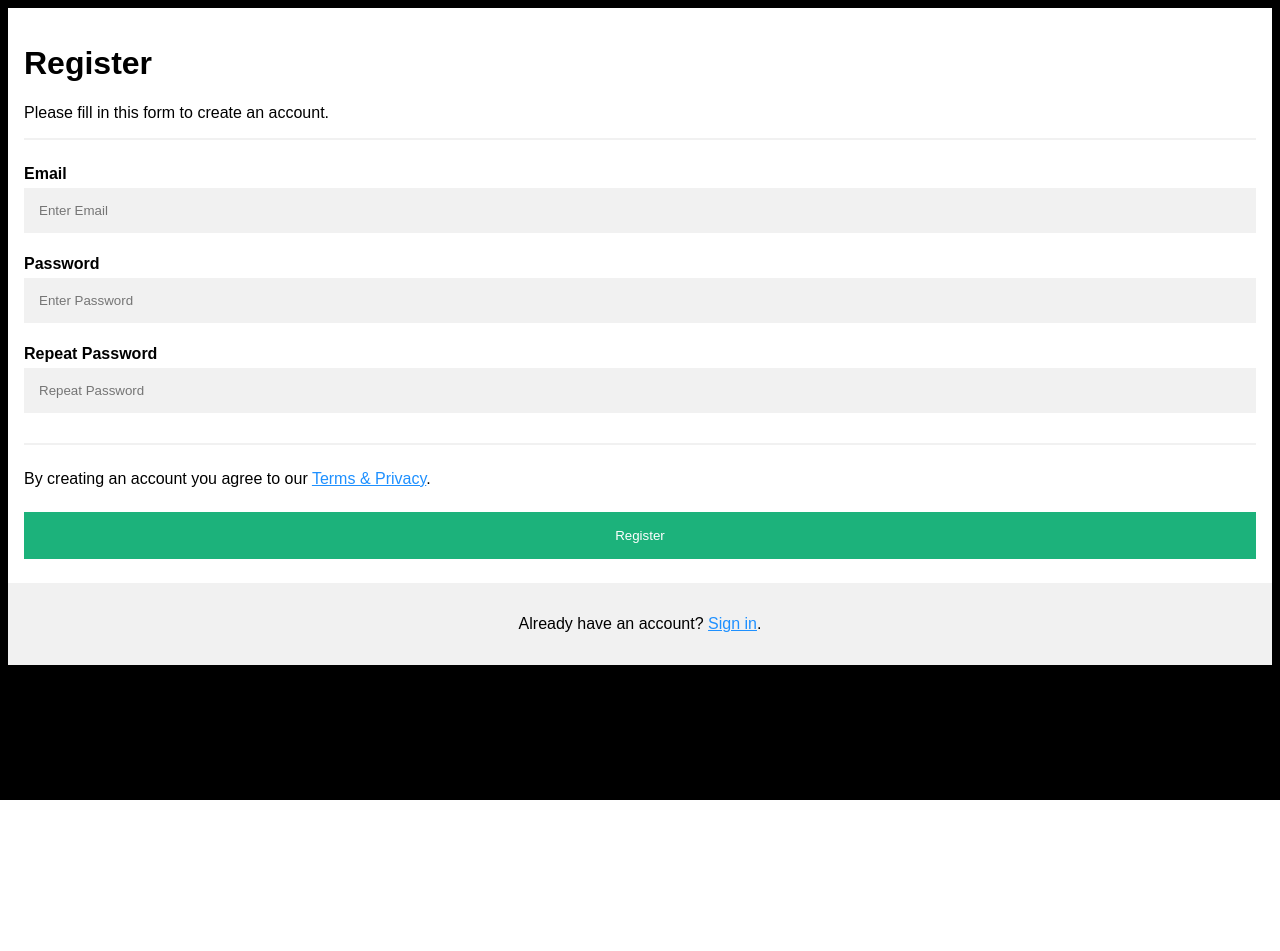
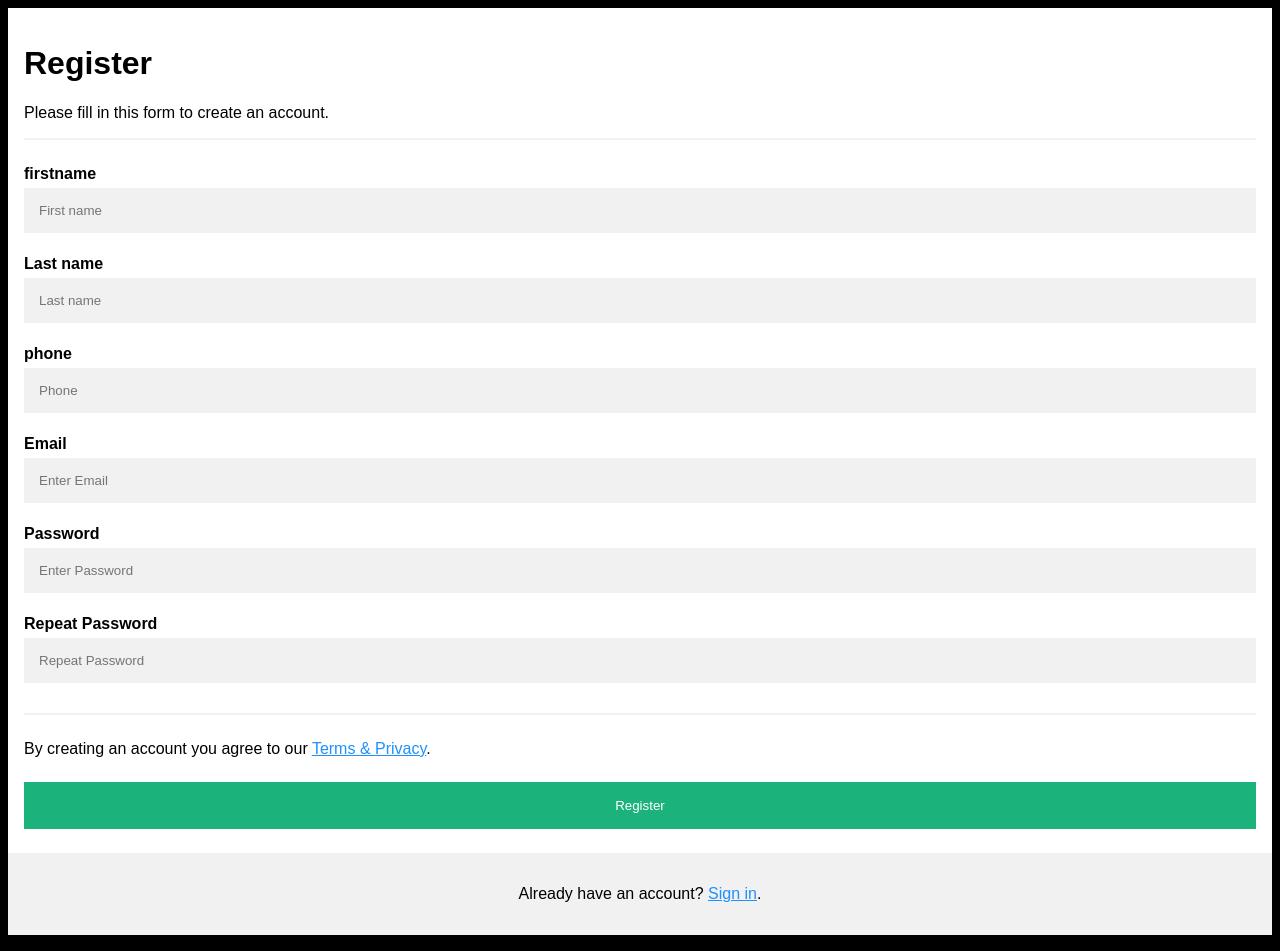
Before and after one commit to armangiter/maktab64-cafe-project, a Flask app: template templates/register.html in a window 1280 px wide. Before the commit the page ends 800 px from the top, so only its background shows below. Run offline with Flask 2, Linux system fonts and the light colour scheme; the template is opened without the code that fills it, so the values that code supplies are empty.

Commit message:
fix : register.html

```diff
--- a/templates/register.html
+++ b/templates/register.html
@@ -67,19 +67,27 @@ a {
 </head>
 <body>
 
-<form action="/action_page.php">
+<form action="{{url_for('register')}}" method="POST">
   <div class="container">
     <h1>Register</h1>
     <p>Please fill in this form to create an account.</p>
     <hr>
+    <label><b>firstname</b></label>
+    <input type="text" placeholder="First name" name="firstname" id="firstname" required="">
 
-    <label for="email"><b>Email</b></label>
+    <label><b>Last name</b></label>
+    <input type="text" placeholder="Last name" name="lastname" id="lastname" required="">
+
+    <label><b>phone</b></label>
+    <input type="text" placeholder="Phone" name="phone" id="phone" required="">
+
+    <label><b>Email</b></label>
     <input type="text" placeholder="Enter Email" name="email" id="email" required="">
 
-    <label for="psw"><b>Password</b></label>
-    <input type="password" placeholder="Enter Password" name="psw" id="psw" required="">
+    <label><b>Password</b></label>
+    <input type="password" placeholder="Enter Password" name="password" id="psw" required="">
 
-    <label for="psw-repeat"><b>Repeat Password</b></label>
+    <label><b>Repeat Password</b></label>
     <input type="password" placeholder="Repeat Password" name="psw-repeat" id="psw-repeat" required="">
     <hr>
     <p>By creating an account you agree to our <a href="#">Terms &amp; Privacy</a>.</p>
--- a/views/admin.py
+++ b/views/admin.py
@@ -17,7 +17,7 @@ def login():
 
 def register():
     if request.method == 'GET':
-        return render_template('register')
+        return render_template('register.html')
     elif request.method == 'POST':
         cashier.CashierModels(escape(request.form.get('firstname')), escape(request.form.get('lastname')),
                               escape(request.form.get('phone')),
```
Also changed, not shown: templates/login.html (added, +10 -0 lines).
